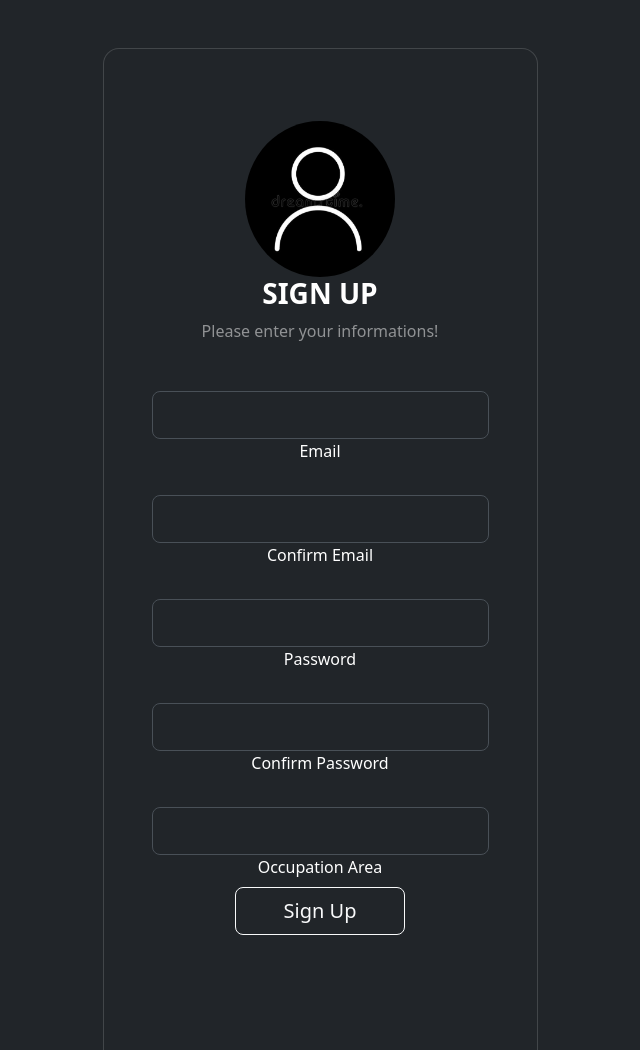
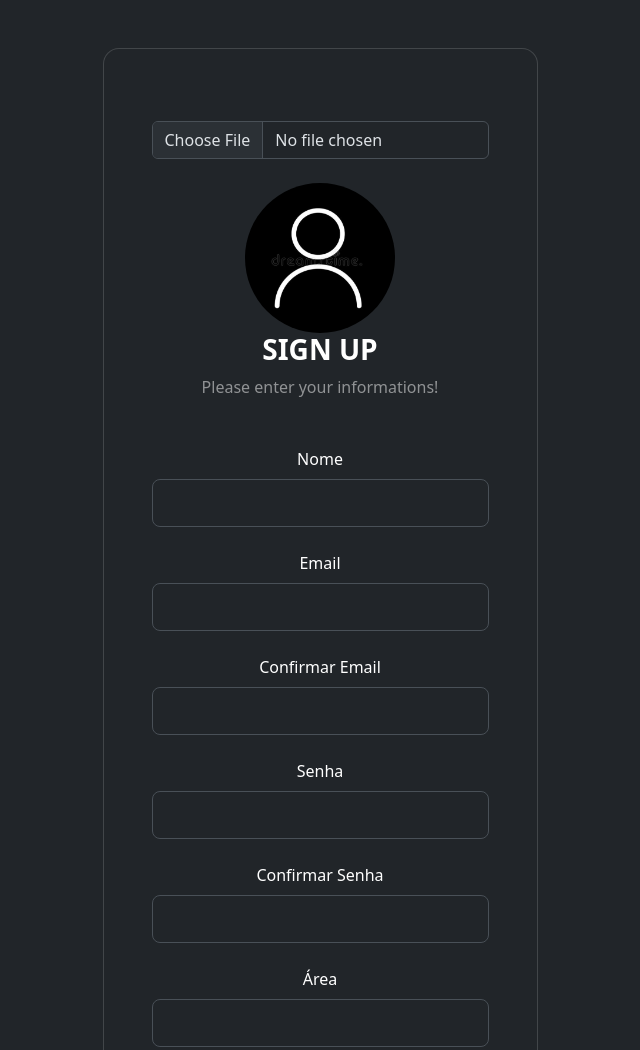
Before and after one commit to marx3512/ProIndie, a plain HTML site: page frontend/pages/signUp.html in a window 1280 px wide. Shown: the top 1050 px of the page, without its empty margins (320-960 px from the left). Drawn offline with nearby package versions, Linux system fonts and the light colour scheme; files that its build step writes are made by us from their sources.

Commit message:
Página de cadastro atualizada

```diff
--- a/frontend/pages/signUp.html
+++ b/frontend/pages/signUp.html
@@ -17,35 +17,40 @@
                 <div class="card-body p-5 text-center">
 
                   <div class="mb-md-5 mt-md-4 pb-5">
-                    <img src="../imgs/UserIcon.png" class="rounded-circle" width="150">
+                    <input class="form-control" type="file" id="formFile" onchange="loadImage(event)">
+                    <img src="../imgs/UserIcon.png" class="rounded-circle mt-4" width="150" height="150" id="image">
 
                     <h3 class="fw-bold mb-2 text-uppercase">Sign Up</h3>
                     <p class="text-white-50 mb-5">Please enter your informations!</p>
 
                     <form id="formulario" action="">
                       <div class="form-outline form-white mb-4">
-                        <input type="email" id="typeEmailX" class="form-control form-control-lg" />
-                        <label class="form-label" for="typeEmailX">Email</label>
+                        <label class="form-label" for="typeEmailX">Nome</label>
+                        <input type="text" id="typeEmailX" class="form-control form-control-lg" />
                       </div>
                       <div class="form-outline form-white mb-4">
+                        <label class="form-label" for="typeEmailX">Email</label>
+                        <input type="email" id="typeEmailX" class="form-control form-control-lg" />
+                      </div>
+                      <div class="form-outline form-white mb-4">
+                        <label class="form-label" for="typeEmailX">Confirmar Email</label>
                           <input type="email" id="confirmEmail" class="form-control form-control-lg" />
-                          <label class="form-label" for="typeEmailX">Confirm Email</label>
                         </div>
 
                       <div class="form-outline form-white mb-4">
+                        <label class="form-label" for="typePasswordX">Senha</label>
                         <input type="password" id="typePasswordX" class="form-control form-control-lg" />
-                        <label class="form-label" for="typePasswordX">Password</label>
                       </div>
                       <div class="form-outline form-white mb-4">
+                        <label class="form-label" for="typePasswordX">Confirmar Senha</label>
                           <input type="password" id="confirmPassword" class="form-control form-control-lg" />
-                          <label class="form-label" for="typePasswordX">Confirm Password</label>
-                      </div>
+                        </div>
                       <div>
+                        <label class="form-label" for="typeOccupation">Área</label>
                           <input type="occupation" id="typeOccupation" class="form-control form-control-lg"/>
-                          <label class="form-label" for="typeOccupation">Occupation Area</label>
-                      </div>
+                        </div>
 
-                      <button class="btn btn-outline-light btn-lg px-5" type="submit" id="confirmarBtn">Sign Up</button>
+                      <button class="btn btn-outline-light btn-lg px-5 mt-5" type="submit" id="confirmarBtn">Sign Up</button>
                     </form>
 
 
--- a/frontend/scripts/index.js
+++ /dev/null
@@ -1,6 +0,0 @@
-import('../scripts/bancoDeDados.js').then(module => {
-    const minhaVariavel = module.data;
-    console.log(minhaVariavel); // Prints 'Valor da minha variável'
-  }).catch(error => {
-    console.error('Error:', error);
-  });
--- a/frontend/scripts/signUp.js
+++ b/frontend/scripts/signUp.js
@@ -57,3 +57,14 @@
 
 
 });
+function loadImage(event) {
+    const file = event.target.files[0];
+    const reader = new FileReader();
+
+    reader.onload = function(event) {
+      const image = document.getElementById("image");
+      image.src = event.target.result;
+    };
+
+    reader.readAsDataURL(file);
+  }
```
Also changed, not shown: frontend/index.html (+6 -6 lines), frontend/scripts/home.js (added).
